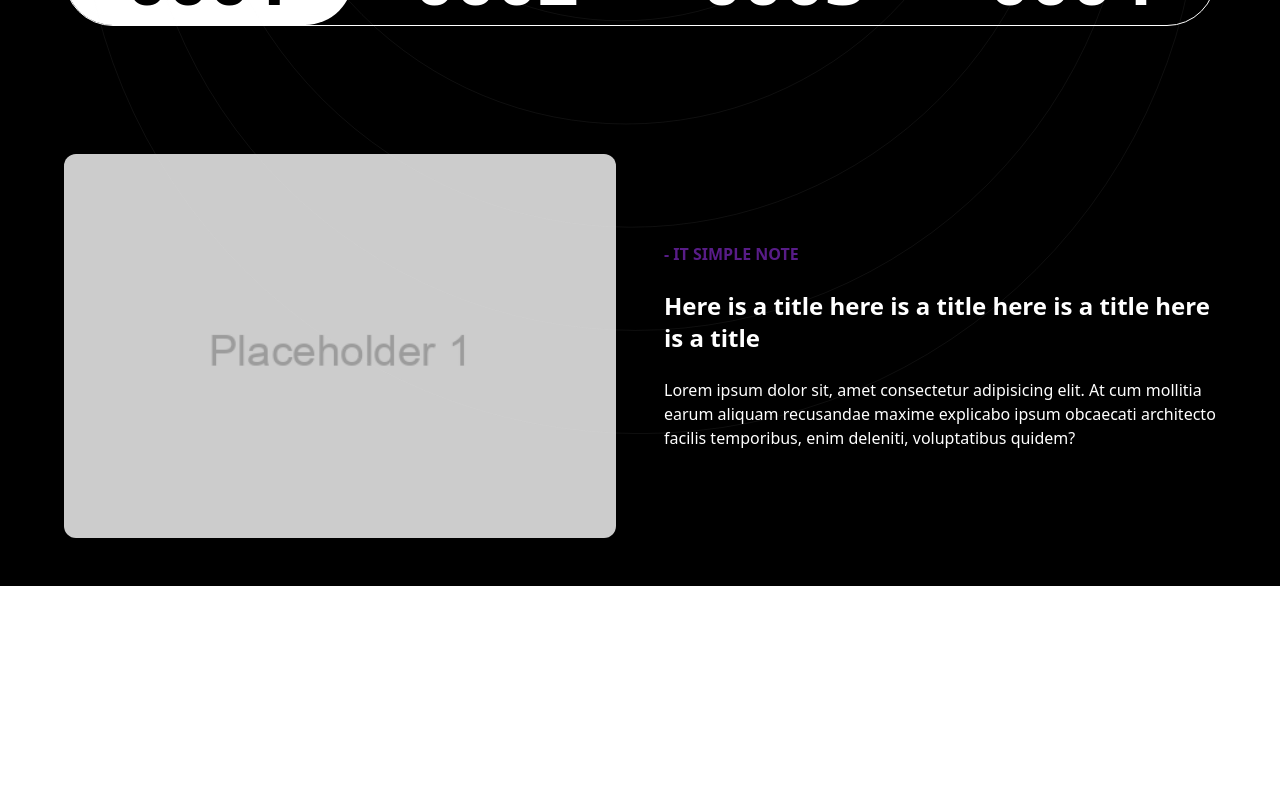
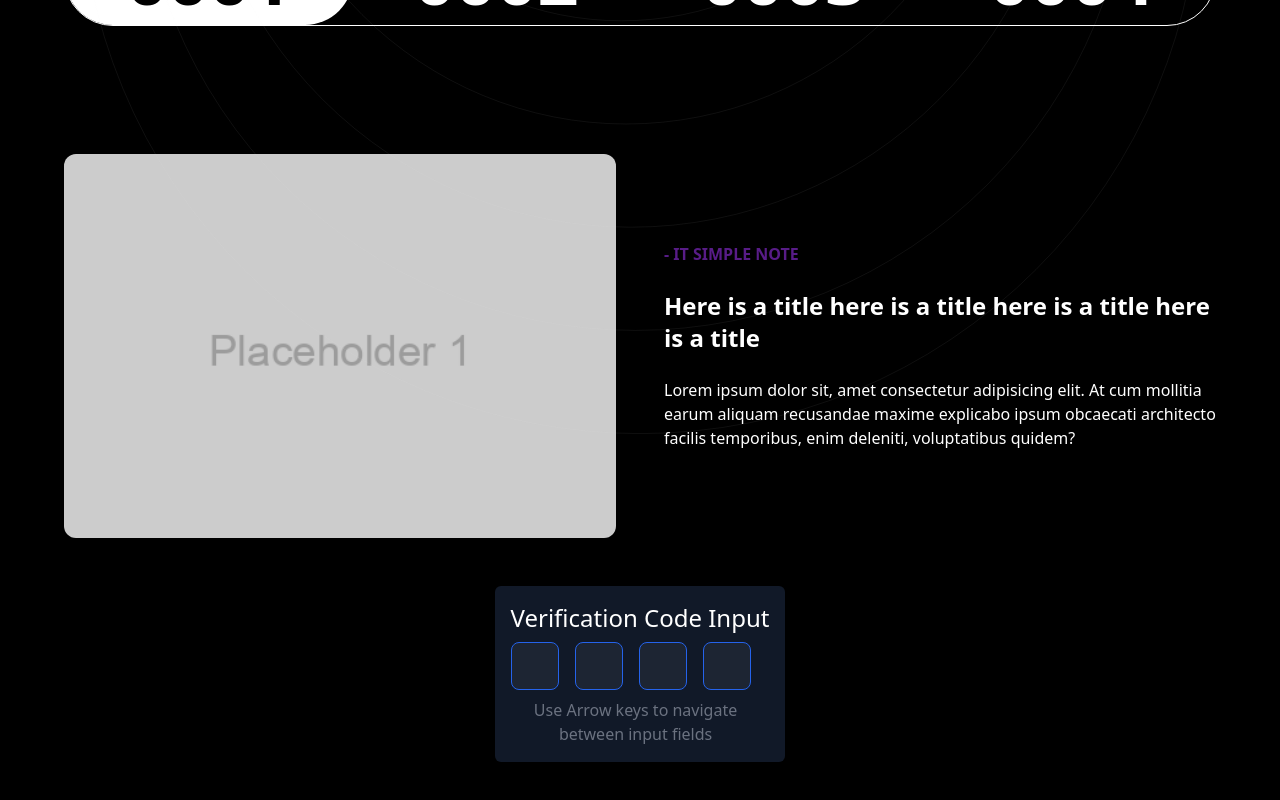
Before and after one commit to dragonsbootcampllc/ReactFlaim, a React (Vite) app: page / in a window 1280 px wide. Shown: the part 544-1344 px from the top of the page. Before the commit the page ends 1130 px from the top, so only its background shows below. Built offline with nearby package versions, Linux system fonts and the light colour scheme.

Commit message:
[enhance]

```diff
--- a/src/Components/input/VerificationCodeInput1_Inner.jsx
+++ b/src/Components/input/VerificationCodeInput1_Inner.jsx
@@ -3,31 +3,35 @@ import { useState, useRef } from "react";
 
 export default function VerificationCodeInput1_Inner({
   className = "",
-  length = 6,
+  length = 4,
   onOtpSubmit = (v) => {
     console.log(v);
   },
+  note = 'Use Arrow keys to navigate between input fields'
 }) {
   const [otp, setOtp] = useState(new Array(length).fill(""));
   const inputRefs = useRef([]);
 
   const onOtpChange = (e, index) => {
     const value = e.target.value;
+
     if (!/^[0-9a-zA-Z]*$/.test(value)) return;
+
     const newOtp = otp.map((data, i) => (i === index ? value : data));
+
     setOtp(newOtp);
+
     if (value !== "" && index < length - 1) {
       inputRefs.current[index + 1].focus();
     }
+
     if (newOtp.every((data) => data !== "")) onOtpSubmit(newOtp.join(""));
   };
 
   const handleKeyDown = (e, index) => {
-    if (e.key === "Backspace" && otp[index] === "" && index > 0) {
-      inputRefs.current[index - 1].focus();
-    } else if (e.key === "ArrowRight" && index < length - 1) {
-      inputRefs.current[index + 1].focus();
-    } else if (e.key === "ArrowLeft" && index > 0) {
+    if (e.key === "Backspace" && otp[index] === "" && index > 0) inputRefs.current[index - 1].focus();
+    else if (e.key === "ArrowRight" && index < length - 1) inputRefs.current[index + 1].focus();
+    else if (e.key === "ArrowLeft" && index > 0) {
       e.preventDefault();
       inputRefs.current[index - 1].focus();
       inputRefs.current[index - 1].setSelectionRange(1, 1);
@@ -36,9 +40,9 @@ export default function VerificationCodeInput1_Inner({
 
   return (
     <>
-      <div className="bg-[#111928] p-4 rounded-md">
+      <div className="bg-[#111928] gap-2 flex flex-col p-4 rounded-md">
         <h1 className="text-2xl text-white">Verification Code Input</h1>
-        <div className={`flex justify-center items-center gap-4 ${className}`}>
+        <div className={`flex justify-start items-center gap-4 ${className}`}>
           {otp.map((data, index) => (
             <input
               key={index}
@@ -52,8 +56,8 @@ export default function VerificationCodeInput1_Inner({
             />
           ))}
         </div>
-        <h3 className="text-gray-500 text-center mt-2">
-          Use Arrow keys to navigate between input fields
+        <h3 className="text-gray-500 text-center w-full max-w-[250px]">
+          {note}
         </h3>
       </div>
     </>
@@ -64,4 +68,5 @@ VerificationCodeInput1_Inner.propTypes = {
   className: PropTypes.string,
   length: PropTypes.number,
   onOtpSubmit: PropTypes.func,
+  note: PropTypes.string
 };
--- a/src/Pages/ComponentsPlayGround.jsx
+++ b/src/Pages/ComponentsPlayGround.jsx
@@ -1,9 +1,11 @@
 import TopCarousel_1 from "../Components/Carousel/TopCarousel_1";
+import VerificationCodeInput1_Inner from "../Components/input/VerificationCodeInput1_Inner";
 
 export default function ComponentsPlayGround() {
     return (
         <div className="flex flex-col gap-12 items-center bg-black py-12">
             <TopCarousel_1 />
+            <VerificationCodeInput1_Inner />
         </div>
     )
 }
--- a/src/main.jsx
+++ b/src/main.jsx
@@ -3,11 +3,6 @@ import ReactDOM from 'react-dom/client';
 import { BrowserRouter, Routes, Route } from "react-router-dom";
 
 import ComponentsPlayGround from './Pages/ComponentsPlayGround';
-import SecondPage from './Pages/SecondPage';
-import PageN5 from './Pages/PageN5';
-import PageN7 from './Pages/PageN7';
-import Pagen8 from './Pages/PageN8';
-
 
 
 // Style Sheets Imports
@@ -19,10 +14,6 @@ export function Application() {
     <BrowserRouter>
       <Routes>
         <Route path="/" element={<ComponentsPlayGround />} />
-        <Route path="/secondPage" element={<SecondPage />} />
-        <Route path="/pageN5" element={<PageN5 />} />
-        <Route path="/pageN7" element={<PageN7 />} />
-        <Route path="/pageN8" element={<Pagen8 />} />
       </Routes>
     </BrowserRouter>
   );
```
